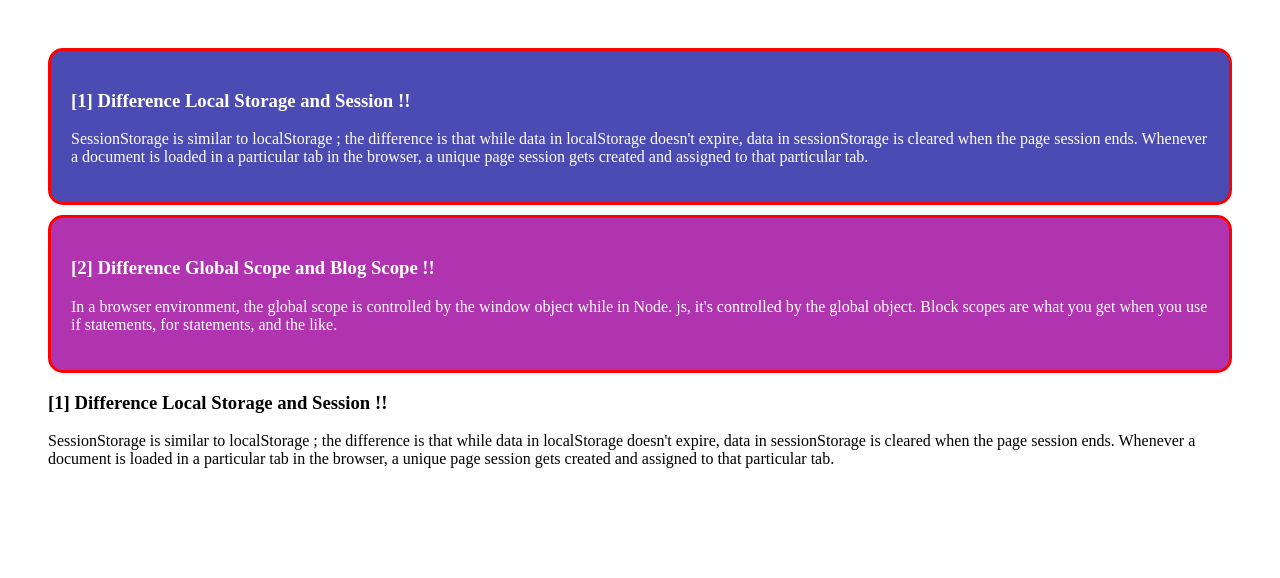
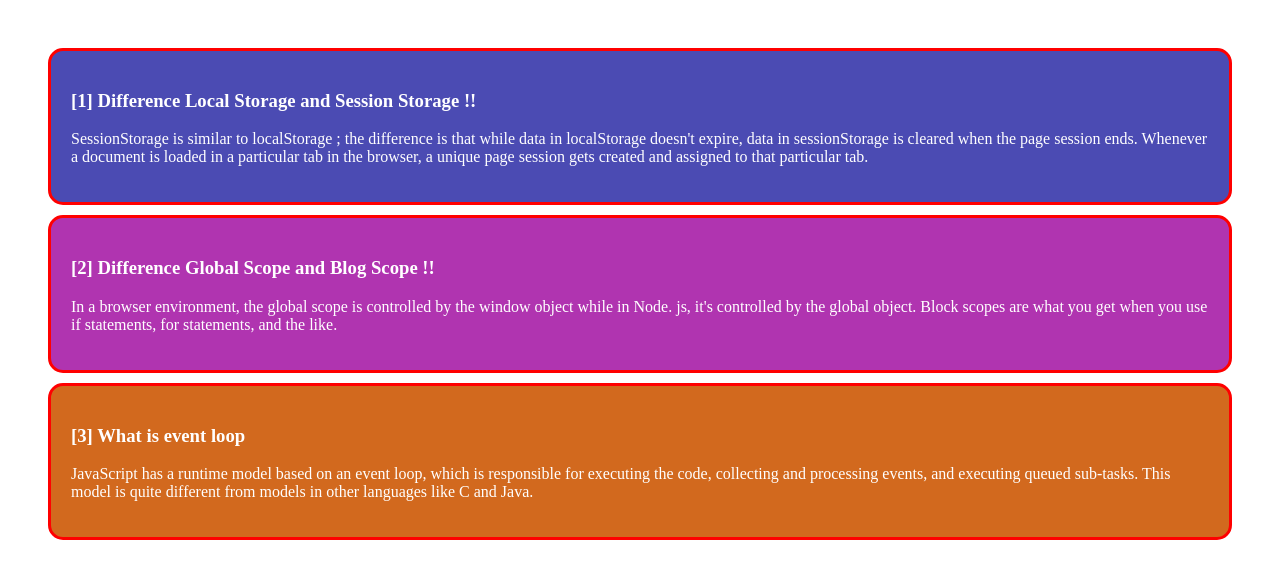
Before and after one commit to Mehedi62544Hasan/Assignment-7, a plain HTML site: page blog.html in a window 1280 px wide. Drawn offline with Linux system fonts and the light colour scheme.

Commit message:
eighth commit

```diff
--- a/blog.html
+++ b/blog.html
@@ -24,6 +24,14 @@
             padding: 20px;
             border: 3px solid red;
             border-radius: 15px;
+            margin-bottom: 10px;
+        }
+        #question3{
+            color: white;
+            background-color:chocolate;
+            padding: 20px;
+            border: 3px solid red;
+            border-radius: 15px;
         }
 
 
@@ -32,7 +40,7 @@
 </head>
 <body>
    <div id="question1">
-    <h3>[1] Difference Local Storage and Session !!</h3>
+    <h3>[1] Difference Local Storage and Session Storage !!</h3>
     <p>SessionStorage is similar to localStorage ; the difference is that while data in localStorage doesn't expire, data in sessionStorage is cleared when the page session ends. Whenever a document is loaded in a particular tab in the browser, a unique page session gets created and assigned to that particular tab.</p>
    </div>
    <div id="question2">
@@ -40,8 +48,8 @@
     <p>In a browser environment, the global scope is controlled by the window object while in Node. js, it's controlled by the global object. Block scopes are what you get when you use if statements, for statements, and the like.</p>
    </div>
    <div id="question3">
-    <h3>[1] Difference Local Storage and Session !!</h3>
-    <p>SessionStorage is similar to localStorage ; the difference is that while data in localStorage doesn't expire, data in sessionStorage is cleared when the page session ends. Whenever a document is loaded in a particular tab in the browser, a unique page session gets created and assigned to that particular tab.</p>
+    <h3>[3] What is event loop</h3>
+    <p>JavaScript has a runtime model based on an event loop, which is responsible for executing the code, collecting and processing events, and executing queued sub-tasks. This model is quite different from models in other languages like C and Java.</p>
    </div>
 </body>
 </html>
```
